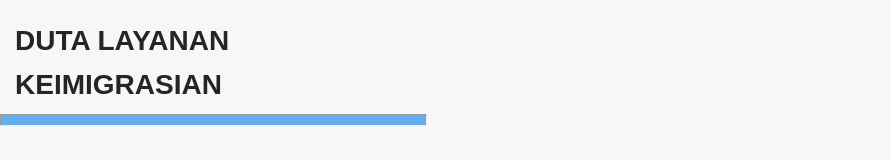
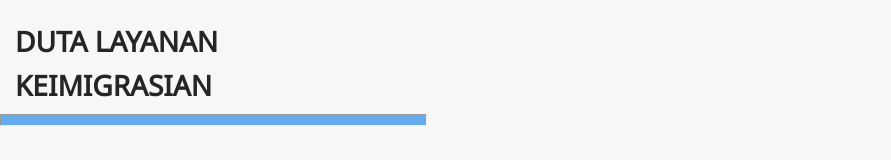
Before and after one commit to kretawiweka/immigration-lobby, a React (Create React App) app: page /login in a window 1280 px wide. Shown: the top 160 px of the page, without its empty margins (0-891 px from the left). Built offline with nearby package versions, Linux system fonts and the light colour scheme.

Commit message:
remove fontFamily

```diff
--- a/src/components/Login/index.jsx
+++ b/src/components/Login/index.jsx
@@ -5,7 +5,7 @@ import Icon from '@ant-design/icons';
 const Login = () => {
   return (
     <>
-      <h1 style={{ marginLeft: 15, marginBottom: 0, fontFamily: "Arial" }}><strong>DUTA LAYANAN<br></br>KEIMIGRASIAN</strong></h1>
+      <h1 style={{ marginLeft: 15, marginBottom: 0 }}><strong>DUTA LAYANAN<br></br>KEIMIGRASIAN</strong></h1>
       <Row>
         <Col span={8}>
           <hr style={{ height: 10, background: "#64aced" }}></hr>
```
